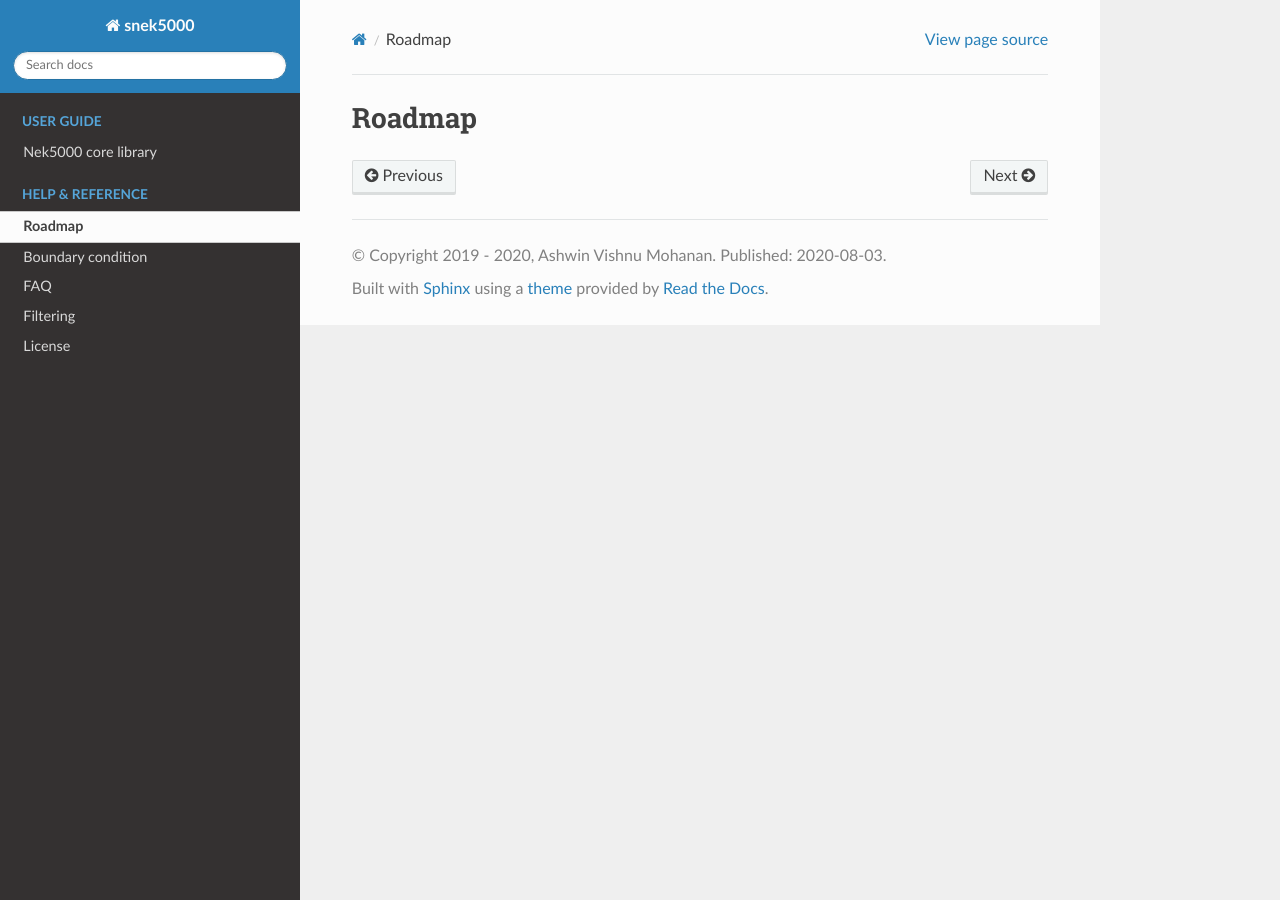
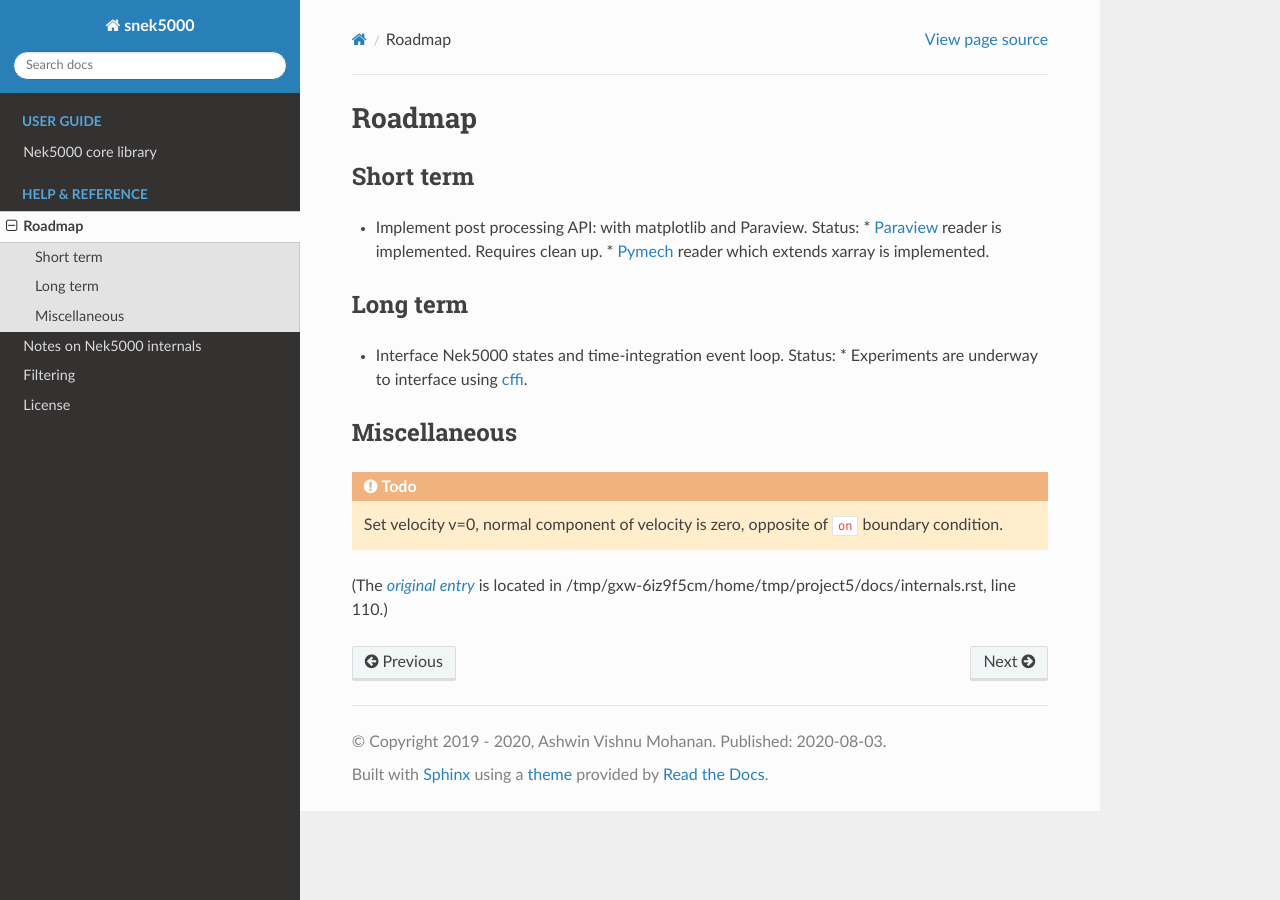
Before and after one commit to snek5000/snek5000, a Sphinx documentation site: the page built from docs/roadmap.rst, in a window 1280 px wide. Built offline with Sphinx 7.4.7 and the Read the Docs theme 2.0.0, drawn with Linux system fonts in a browser that asks for light colours; the version number could not be read and is left out.

Commit message:
Docs: roadmap, internals, docstrings

```diff
--- a/docs/index.rst
+++ b/docs/index.rst
@@ -44,7 +44,7 @@
    :caption: Help & Reference
 
    roadmap
-   boundary_cond
+   internals
    filtering
    CONTRIBUTING
    CHANGELOG
--- a/docs/boundary_cond.rst
+++ b/docs/internals.rst
@@ -1,3 +1,6 @@
+Notes on Nek5000 internals
+##########################
+
 Boundary condition
 ==================
 
@@ -52,13 +55,13 @@ Also if ``igeom=2``:
       -  bdry?
       -  ``opmask``: set 0 to dirichlet BC, masked from the update
 
-Boundary conditions
--------------------
+Boundary condition subroutines
+------------------------------
 
 Periodicity: node numbering
 
-``bcdirvc``
-~~~~~~~~~~~
+``bcdirvc``: Dirichlet
+~~~~~~~~~~~~~~~~~~~~~~
 
 -  ``CB = V (Constant Dirichlet in rea file)``
 -  ``CB = v (user provided Dirichlet in userbc)``:
@@ -102,19 +105,15 @@ No mask
 
 Velocity should be ``v=0``
 
-Caution: Pressure preconditioner BC are related
+Caution: Pressure preconditioner and BC are related
 
-To Do
-~~~~~
+.. todo::
 
-Set velocity v=0, normal component of velocity is zero, opposite of
-``on`` boundary condition.
-
-FAQ
-===
+   Set velocity v=0, normal component of velocity is zero, opposite of ``on``
+   boundary condition.
 
 Time-stepping algebra
----------------------
+=====================
 
 Mass matrix requires time levels (n, n-1, n-2): extrapolated Conv /
 Stiffness requires time levels (n-1, n-2): explicit
--- a/docs/roadmap.rst
+++ b/docs/roadmap.rst
@@ -1,4 +1,25 @@
 Roadmap
 =======
 
+Short term
+----------
+
+- Implement post processing API: with matplotlib and Paraview. Status:
+  * Paraview_ reader is implemented. Requires clean up.
+  * Pymech_ reader which extends xarray is implemented.
+
+.. _paraview: https://github.com/exabl/sandbox/blob/master/paraview/nekio.py
+.. _pymech: https://pymech.readthedocs.io/en/latest/dataset.html
+
+Long term
+---------
+
+- Interface Nek5000 states and time-integration event loop. Status:
+  * Experiments are underway to interface using cffi_.
+
+.. _cffi: https://github.com/exabl/sandbox/tree/master/interface/test_case
+
+Miscellaneous
+-------------
+
 .. todolist::
--- a/src/snek5000/__init__.py
+++ b/src/snek5000/__init__.py
@@ -6,22 +6,22 @@ A Pythonic frontend to Nek5000.
 .. autosummary::
    :toctree:
 
+   assets
    output
    solvers
+   util
 
 **Modules**
 
 .. autosummary::
    :toctree:
 
-   assets
    info
    log
    magic
    make
    operators
    params
-   util
 
 """
 import importlib.resources
```
Also changed, not shown: other parts of docs/internals.rst (+1 -1 lines), README.md (+0 -7 lines), 2 other files.
